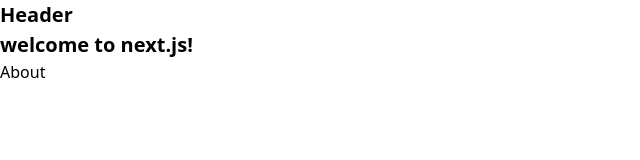
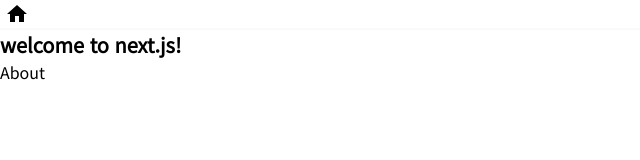
Before and after one commit to baesku789/next-ex, a Next.js app: page / in a window 1280 px wide. Shown: the top 160 px of the page, without its empty margins (0-640 px from the left). Built offline with nearby package versions, Linux system fonts and the light colour scheme.

Commit message:
feat: font 추가

```diff
--- a/components/header.js
+++ b/components/header.js
@@ -1,7 +1,10 @@
 import React from 'react';
+import Image from 'next/image';
 
 const Header = () => {
-	return <h1>Header</h1>;
+	return (<div className={'pl-5 border-solid border-gray-50 border-b-2 h-30 flex justify-start items-center'}>
+		<Image src={'/images/home_black_24dp.svg'} width={24} height={24}/>
+	</div>);
 };
 
 export default Header;
--- a/pages/_document.tsx
+++ b/pages/_document.tsx
@@ -47,7 +47,7 @@
 				<Head>
 					<link
 						rel="stylesheet"
-						href="https://fonts.googleapis.com/css2?family=Inter&display=optional"
+						href="https://fonts.googleapis.com/css2?family=Nanum+Pen+Script&family=Noto+Sans+KR&display=swap"
 					/>
 				</Head>
 				<body>
--- a/style/styles.css
+++ b/style/styles.css
@@ -4,6 +4,9 @@
 
 body {
 	margin: 0 auto;
+
+	font-family: 'Nanum Pen Script', cursive;
+	font-family: 'Noto Sans KR', sans-serif;
 }
 
 h1 {
```
Also changed, not shown: public/images/home_black_24dp.svg (renamed from public/home_black_24dp.svg), 1 other file (tests, documents, lock files or other folders).
